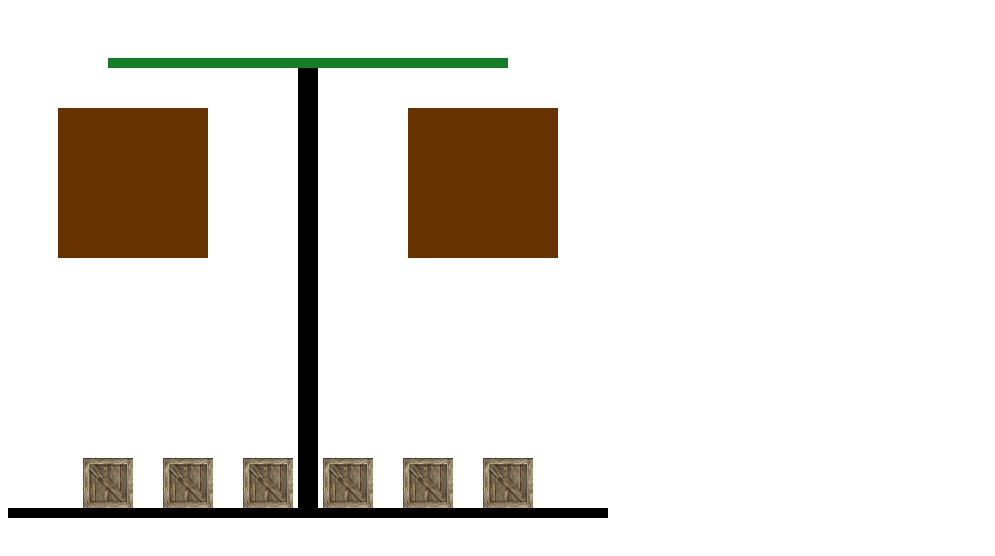
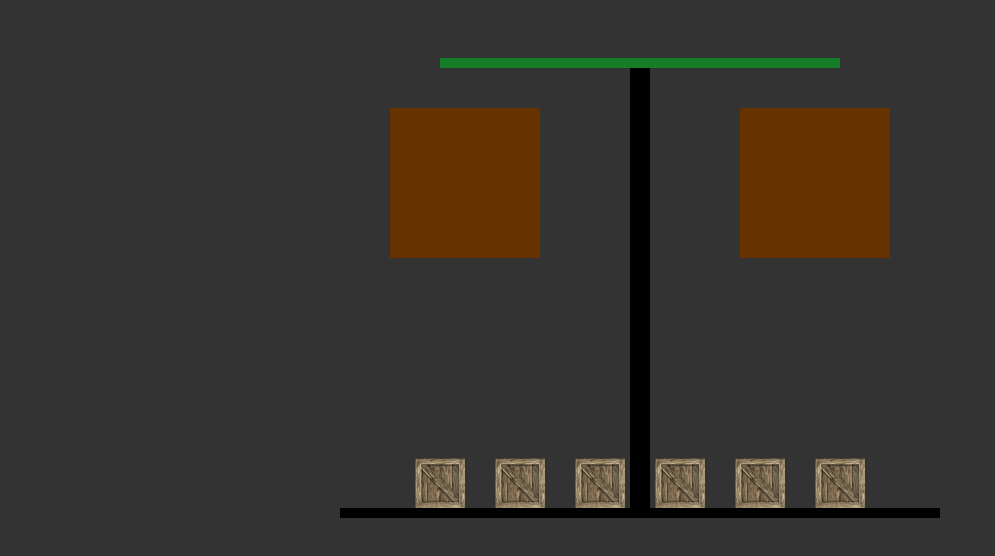
Before and after one commit to Slruh/Scaler, a plain HTML site: page index.html in a window 1280 px wide. Shown: the whole page, without its empty margins (0-995 px from the left). Drawn offline with Linux system fonts and the light colour scheme.

Commit message:
centered canvas and gave darker background color

```diff
--- a/index.html
+++ b/index.html
@@ -4,6 +4,17 @@
   <script src="lib/crafty.js"></script>
   <script src="src/scaler.js"></script>
   <script src="src/components.js"></script>
+  <style>
+
+  body {
+  	background-color: #333333;
+  }
+
+  #cr-stage {
+  	margin: 0px auto;
+  }
+
+  </style>
   <script>
     window.addEventListener('load', Game.start);
   </script>
```
